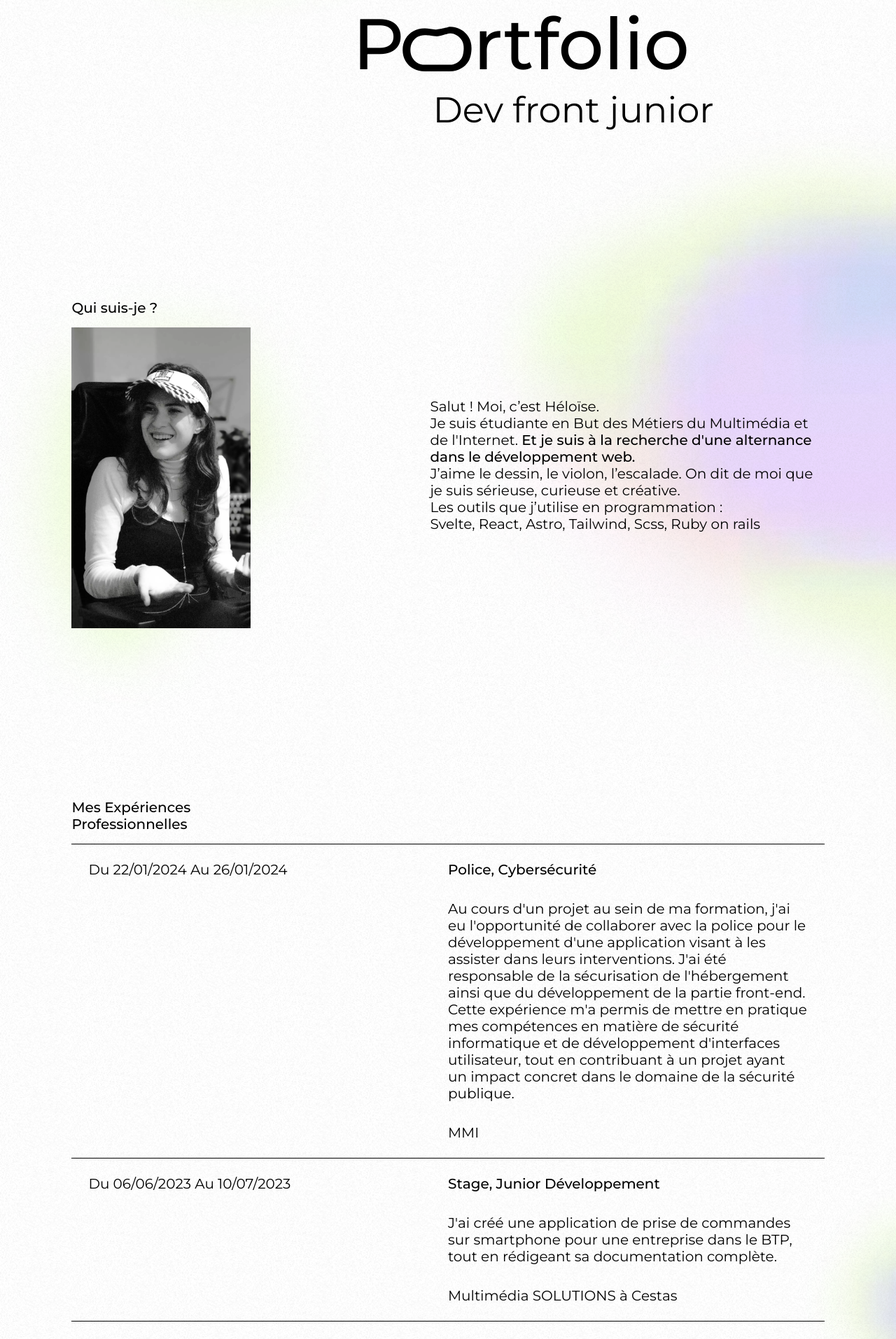
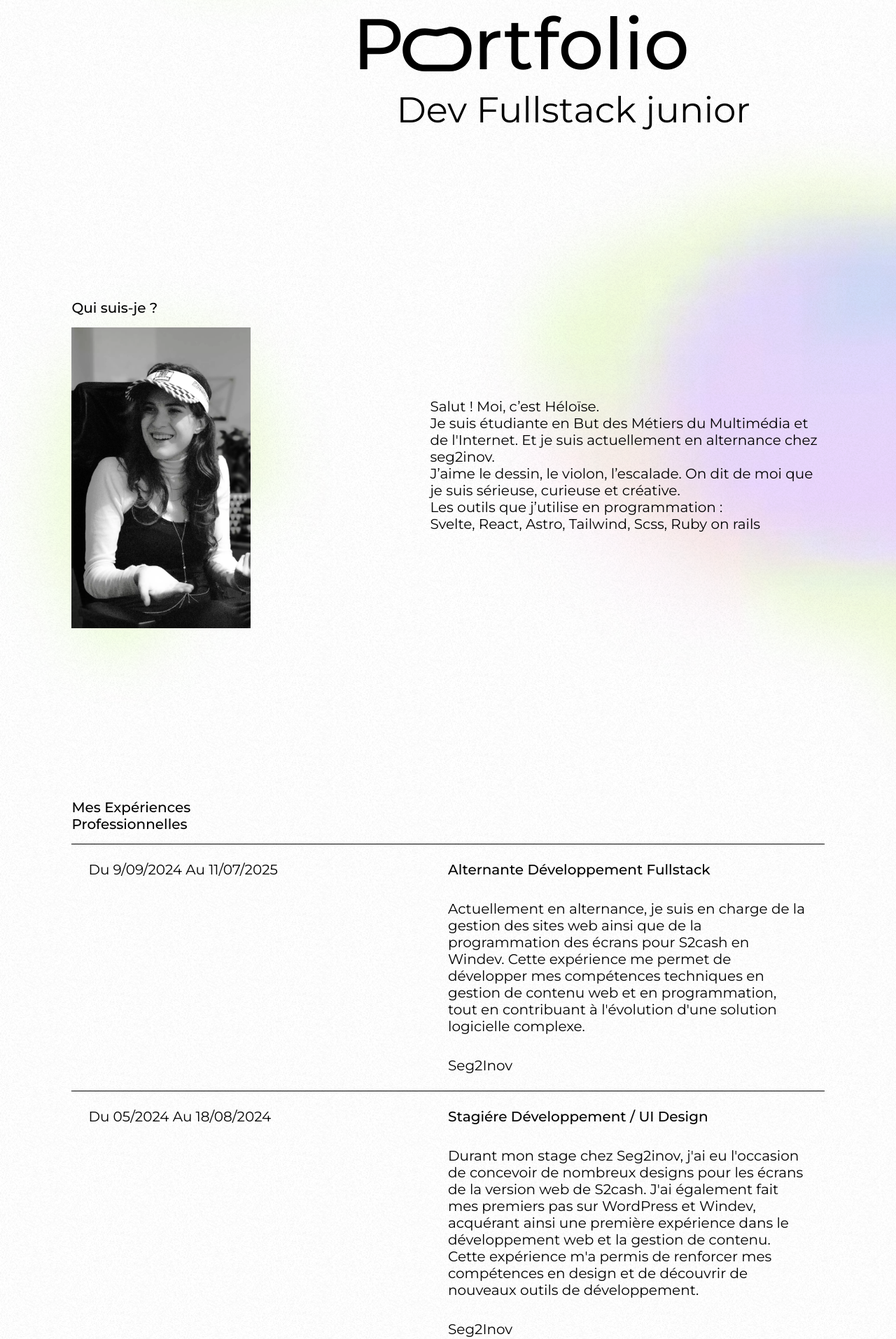
Before and after one commit to HeloisePi/portfolio-v2, a SvelteKit app: page / in a window 1280 px wide. Shown: the part 280-2194 px from the top of the page at 70% size. Built offline with nearby package versions, Linux system fonts and the light colour scheme.

Commit message:
Update project

```diff
--- a/src/routes/+layout.svelte
+++ b/src/routes/+layout.svelte
@@ -38,7 +38,7 @@
 
   <footer>
     <p>
-      © 2023 Héloïse Pingitore - Tous droits réservés
+      © 2024 Héloïse Pingitore - Tous droits réservés
     </p>
   </footer>
 </div>
--- a/src/routes/+page.svelte
+++ b/src/routes/+page.svelte
@@ -49,6 +49,18 @@ onMount(() => {
 	<About />
 	<div class="experience">
 		<h3>Mes Expériences <br> Professionnelles  </h3>
+		<Professionalex
+		company ="Seg2Inov"
+    	date="Du 9/09/2024 Au 11/07/2025"
+    	postTitle="Alternante Développement Fullstack"
+    	description="Actuellement en alternance, je suis en charge de la gestion des sites web ainsi que de la programmation des écrans pour S2cash en Windev. Cette expérience me permet de développer mes compétences techniques en gestion de contenu web et en programmation, tout en contribuant à l'évolution d'une solution logicielle complexe."
+		/>
+		<Professionalex
+		company ="Seg2Inov"
+    	date="Du 05/2024 Au 18/08/2024"
+    	postTitle="Stagiére Développement / UI Design"
+    	description="Durant mon stage chez Seg2inov, j'ai eu l'occasion de concevoir de nombreux designs pour les écrans de la version web de S2cash. J'ai également fait mes premiers pas sur WordPress et Windev, acquérant ainsi une première expérience dans le développement web et la gestion de contenu. Cette expérience m'a permis de renforcer mes compétences en design et de découvrir de nouveaux outils de développement."
+		/>
 		<Professionalex
 		company ="MMI"
     	date="Du 22/01/2024 Au 26/01/2024"
--- a/src/routes/component/About.svelte
+++ b/src/routes/component/About.svelte
@@ -12,7 +12,7 @@
     <div class="description">
         <p>Salut ! Moi, c’est Héloïse. <br>
             Je suis étudiante en But des Métiers du Multimédia et de l'Internet.
-            <span class="bold">Et je suis à la recherche d'une alternance dans le développement web.</span></p>
+            <span class="">Et je suis actuellement en alternance chez seg2inov.</span></p>
 
         <p>J’aime le dessin, le violon, l’escalade. On dit de moi
              que je suis sérieuse, curieuse et créative. </p>
--- a/src/routes/component/Hero.svelte
+++ b/src/routes/component/Hero.svelte
@@ -8,7 +8,7 @@
             <h1>rtfolio</h1>
         </div>
         <h2>
-        Dev front junior
+        Dev Fullstack junior
         </h2>
     </div>
 
```
